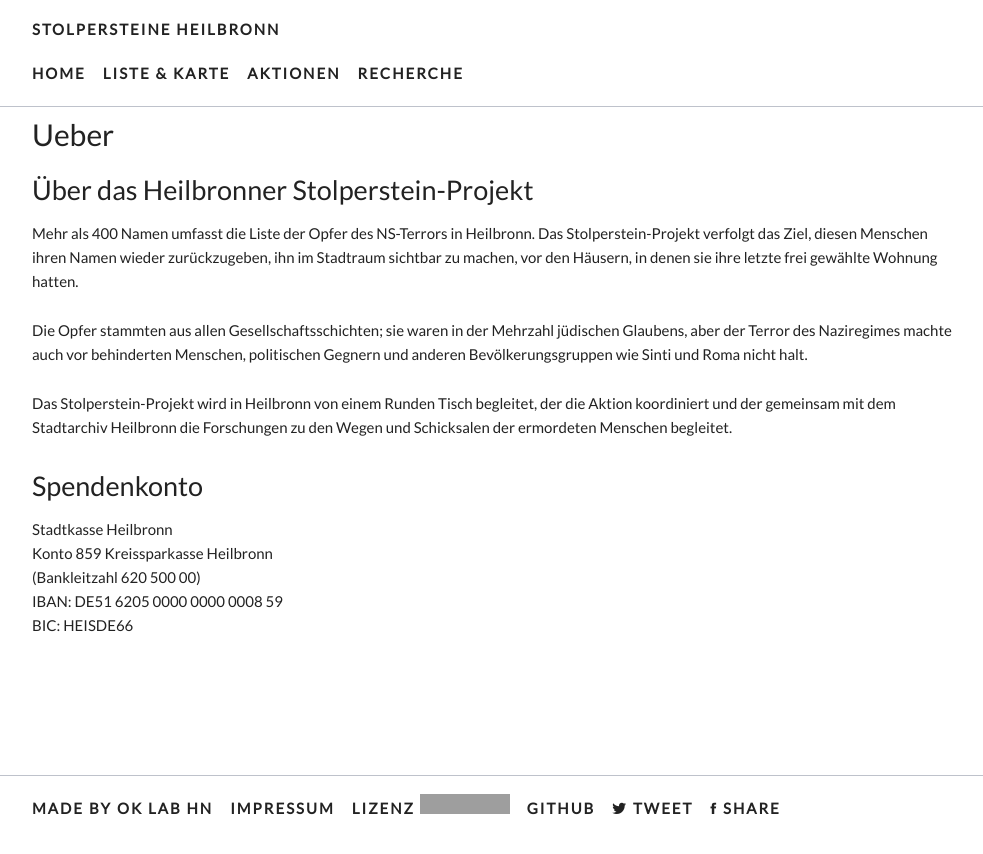
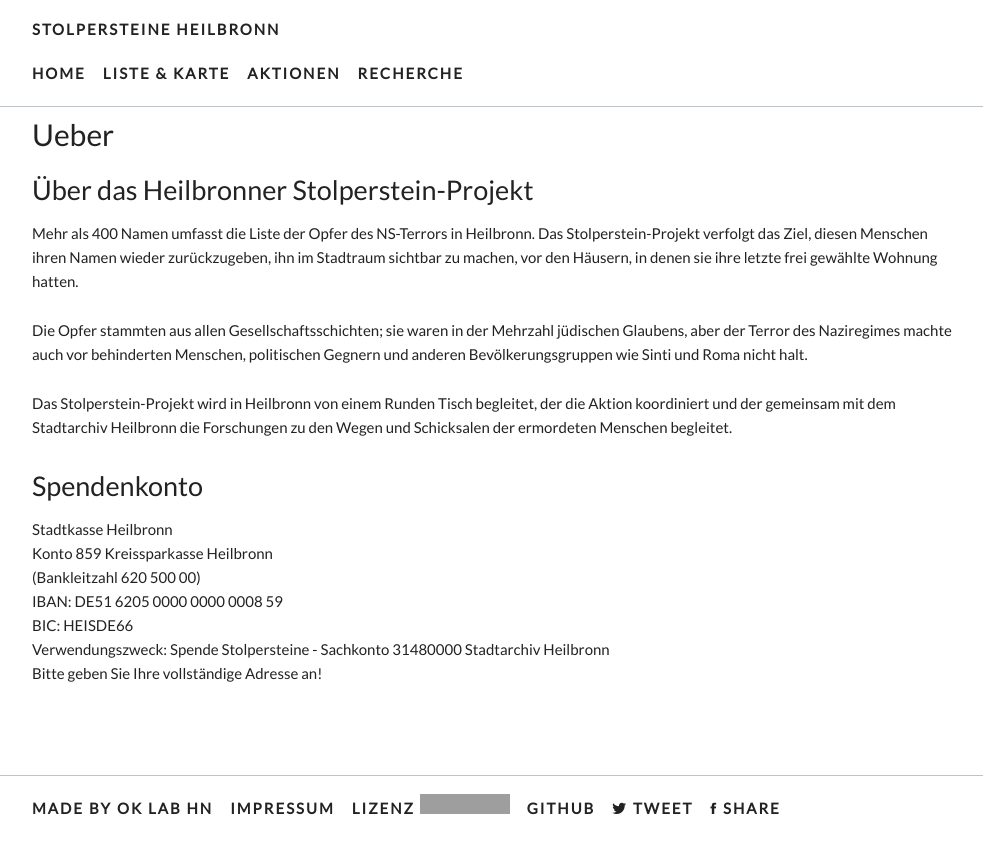
Before and after one commit to opendata-heilbronn/stolpersteine, a Jekyll site: the page built from ueber.md, in a window 1280 px wide. Shown: the top 854 px of the page, without its empty margins (148-1131 px from the left). Built offline with Jekyll 4.4.1, drawn with Linux system fonts in a browser that asks for light colours; nearby versions of some CDN libraries; some web fonts are replaced; our own code applies the rules of GitHub Pages for plain Markdown files; grey boxes are pictures that could not be loaded.

Commit message:
Updated Ueber

```diff
--- a/ueber.md
+++ b/ueber.md
@@ -19,6 +19,6 @@ Spendenkonto
 Stadtkasse Heilbronn <br>
 Konto 859 Kreissparkasse Heilbronn <br>(Bankleitzahl 620 500 00) <br>
 IBAN: DE51 6205 0000 0000 0008 59 <br>
-BIC: HEISDE66
-
-</p>
+BIC: HEISDE66 <br>
+Verwendungszweck: Spende Stolpersteine - Sachkonto 31480000 Stadtarchiv Heilbronn <br>
+Bitte geben Sie Ihre vollständige Adresse an!</p>
```
